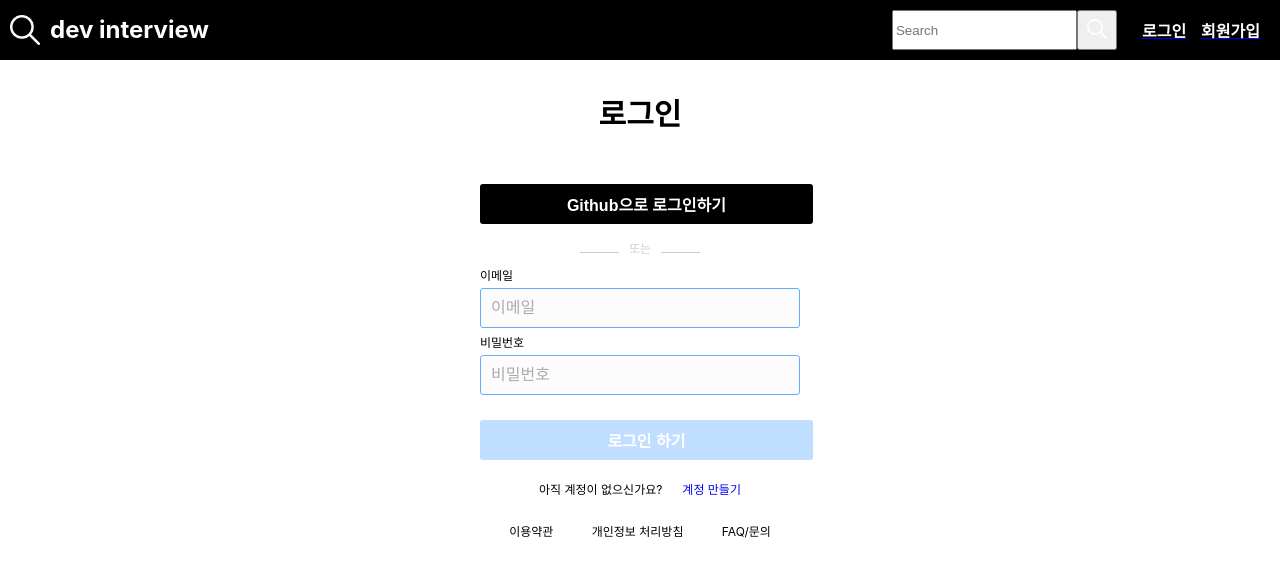
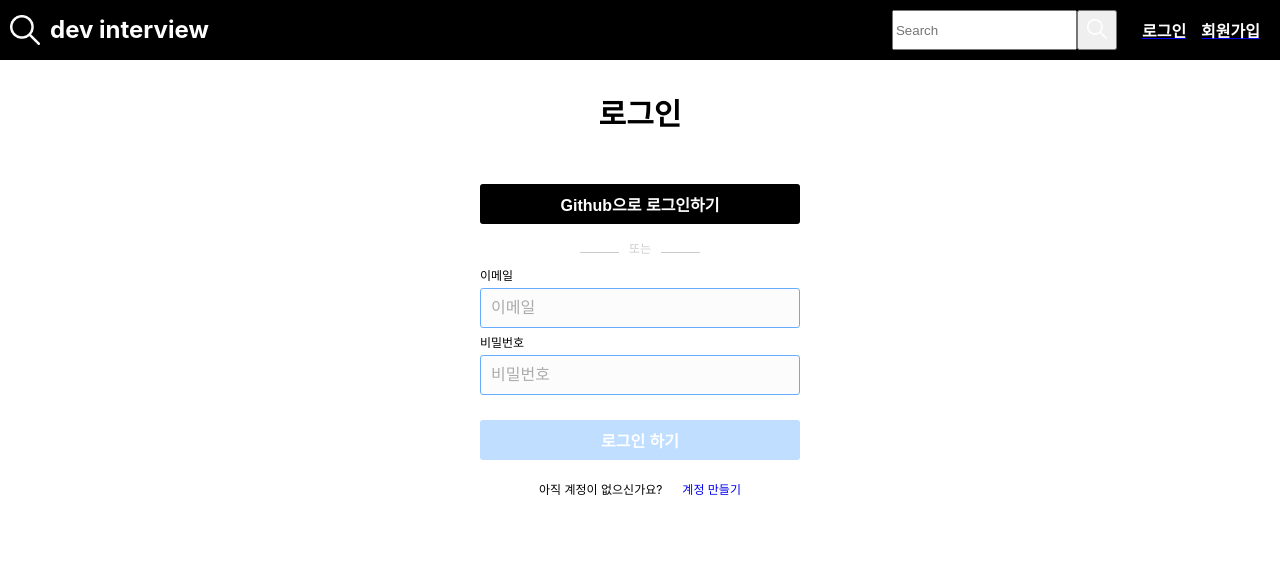
Before and after one commit to tkdals0905/dev-interview-helper, a React (Create React App) app in the folder client/: page /login in a window 1280 px wide. Shown: the top 576 px of the page. Built offline with nearby package versions, Linux system fonts and the light colour scheme.

Commit message:
update) 로그인페이지 Confirm 기능 추가

```diff
--- a/client/src/components/Confirm.js
+++ b/client/src/components/Confirm.js
@@ -52,6 +52,9 @@ function Confirm({ message, handleMessage }) {
     } else if (message === 'password_check_fail') {
       setBtnInfo('닫 기');
       setCurMessage('비밀번호가 일치하지 않습니다');
+    } else if (message === 'login_fail') {
+      setBtnInfo('닫 기');
+      setCurMessage('로그인 실패');
     }
   }, []);
   const handleConfirm = () => {
@@ -59,7 +62,8 @@ function Confirm({ message, handleMessage }) {
       navigate('/');
     } else if (
       message === 'error_signup' ||
-      message === 'password_check_fail'
+      message === 'password_check_fail' ||
+      message === 'login_fail'
     ) {
       handleMessage('');
     }
--- a/client/src/pages/Login.js
+++ b/client/src/pages/Login.js
@@ -1,8 +1,9 @@
 import React, { useState, useEffect } from 'react';
 import styled from 'styled-components';
 import { useMutation } from 'react-query';
+import { useNavigate } from 'react-router-dom';
 import { loginApi } from '../api/user';
-// import ReactDOM from 'react-dom';
+import Confirm from '../components/Confirm';
 
 const LoginComponent = styled.section`
   display: flex;
@@ -101,7 +102,7 @@ const LoginMain = styled.div`
 `;
 
 const SubmitBtn = styled.button`
-  width: 104%;
+  width: 100%;
   height: 40px;
   border-radius: 3px;
   color: white;
@@ -112,19 +113,14 @@ const SubmitBtn = styled.button`
   border: none;
   margin-top: 20px;
 `;
-const Footer = styled.footer`
-  display: flex;
-  margin-top: 25px;
-  font-size: 12px;
-  width: 300px;
-  justify-content: space-around;
-`;
 
 function Login() {
+  const navigate = useNavigate();
   const [loginInfo, setLoginInfo] = useState({
     email: '',
     password: '',
   });
+  const [message, setMessage] = useState('');
   const [isFull, setIsFull] = useState(false);
   const handleInputValue = (key) => (e) => {
     setLoginInfo({ ...loginInfo, [key]: e.target.value });
@@ -140,22 +136,30 @@ function Login() {
     }
   }, [loginInfo.email, loginInfo.password]);
 
+  useEffect(() => {
+    if (loginMutation.status === 'error') {
+      setMessage('login_fail');
+    } else if (loginMutation.status === 'success') {
+      navigate('/');
+    }
+  }, [loginMutation.status]);
+
   const handlesubmit = async (e) => {
     e.preventDefault();
     // 폼제출하고 나서 새로고침 방지
-    if (loginInfo.email && loginInfo.password) {
-      loginMutation.mutate({
-        email: loginInfo.email,
-        password: loginInfo.password,
-      });
-    } else {
-      alert('비밀번호 일치하게 작성해 주세요.');
-    }
+    loginMutation.mutate({
+      email: loginInfo.email,
+      password: loginInfo.password,
+    });
   };
-  console.log(loginInfo);
-
+  const resetMessage = () => {
+    setMessage('');
+  };
   return (
     <LoginComponent>
+      {message ? (
+        <Confirm message={message} handleMessage={resetMessage} />
+      ) : null}
       <LoginMain>
         <h2 className="login-title">로그인</h2>
         <form onSubmit={handlesubmit}>
@@ -195,11 +199,6 @@ function Login() {
           </div>
         </form>
       </LoginMain>
-      <Footer>
-        <p>이용약관</p>
-        <p>개인정보 처리방침</p>
-        <p>FAQ/문의</p>
-      </Footer>
     </LoginComponent>
   );
 }
```
